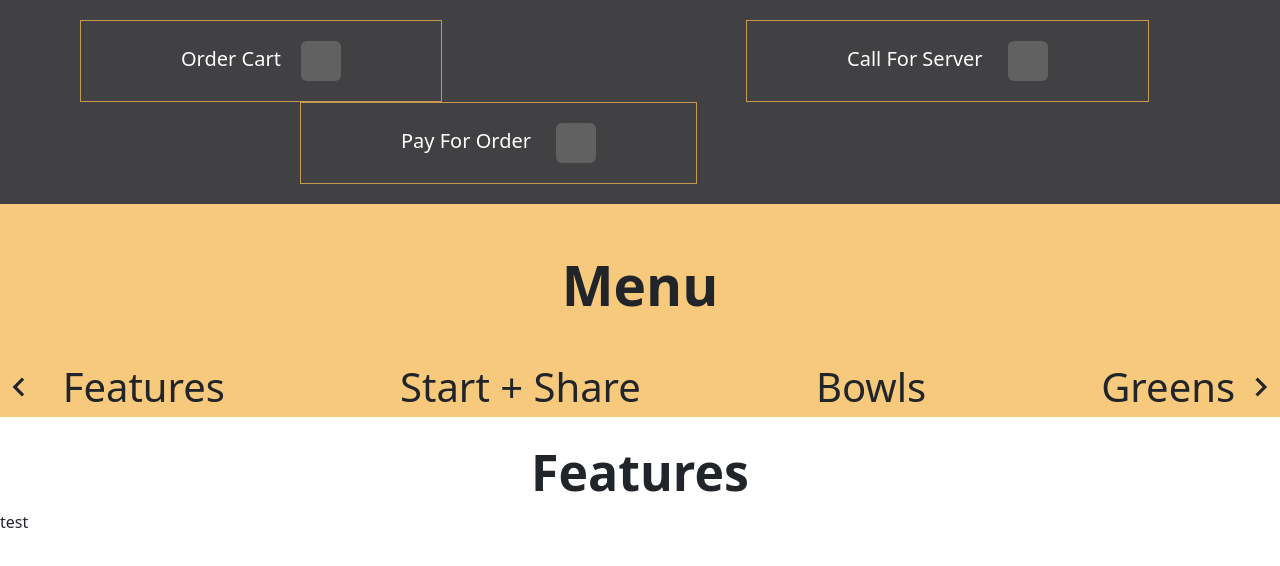
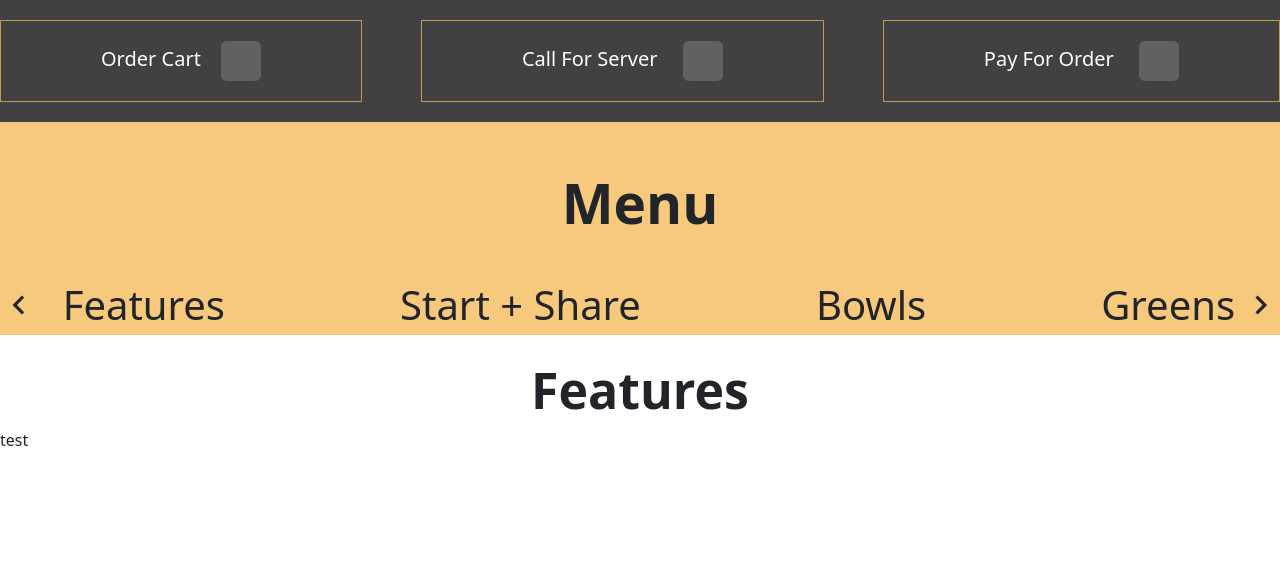
Before and after one commit to hnschaefer/cpsc481-group3, a React (Create React App) app in the folder ordering-system/: page / in a window 1280 px wide. Shown: the top 566 px of the page. Built offline with nearby package versions, Linux system fonts and the light colour scheme; grey boxes are pictures that could not be loaded; the HTML template or start-up script is replaced by a standard one.

Commit message:
flex test 3

```diff
--- a/ordering-system/src/Navbar.js
+++ b/ordering-system/src/Navbar.js
@@ -5,14 +5,20 @@ import cash from ".//icons/icons/cash-coin.svg";
 import Image from "react-bootstrap/Image";
 const Navbar = () => {
   return (
-    <div style={{ width: "100%" }}>
+    <div
+      style={{
+        width: "100%",
+        display: "flex",
+        justifyContent: "space-between",
+      }}
+    >
       <Button
         variant="dark"
         size="lg"
         style={{
           paddingLeft: 100,
           paddingRight: 100,
-          marginLeft: 80,
+
           paddingBottom: 20,
           paddingTop: 20,
           backgroundColor: "#414042",
@@ -39,7 +45,6 @@ const Navbar = () => {
         style={{
           paddingLeft: 100,
           paddingRight: 100,
-          marginLeft: 300,
           paddingBottom: 20,
           paddingTop: 20,
           backgroundColor: "#414042",
@@ -66,7 +71,6 @@ const Navbar = () => {
         style={{
           paddingLeft: 100,
           paddingRight: 100,
-          marginLeft: 300,
           paddingBottom: 20,
           paddingTop: 20,
           backgroundColor: "#414042",
```
